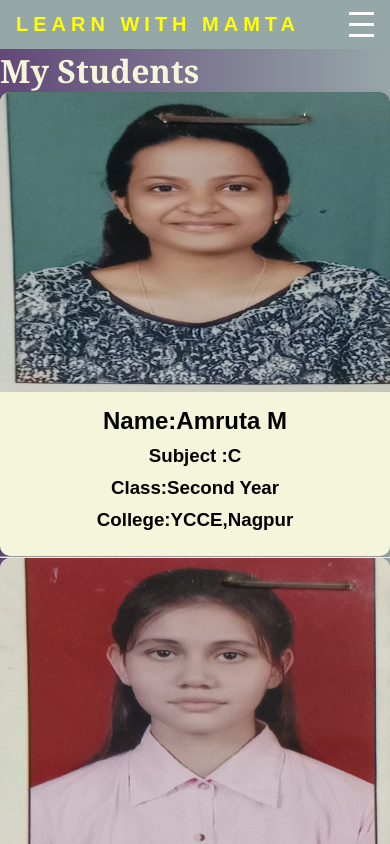
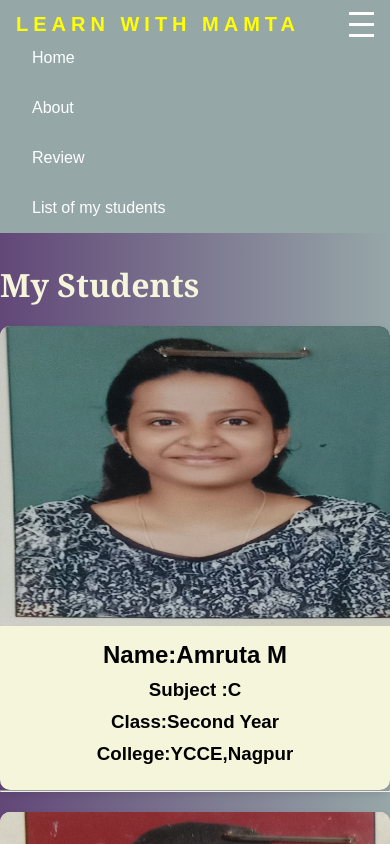
Before and after one commit to codewithMamtaR/LearnWithMamta, a plain HTML site: page stulist.html in a window 390 px wide. Both pictures are taken after a click on the element 361 px from the left and 24 px from the top of the page. Shown: the top 844 px of the page. Drawn offline with Linux system fonts and the light colour scheme.

Commit message:
studentlistmodified

```diff
--- a/mystyle.css
+++ b/mystyle.css
@@ -213,3 +213,53 @@ footer p{
 {
   padding: 20px;
 }
+.student-profile {
+  display: flex;
+  background-color:beige;
+  border-radius: 10px;
+  box-shadow: 0 4px 8px rgba(0,0,0,0.1);
+  overflow: hidden;
+  max-width: 800px;
+  margin: 0 auto;
+  flex-wrap: wrap;
+  margin-top: 20px;
+}
+.student-info {
+  padding: 20px;
+  flex: 1;
+}
+
+.student-info h2,h3 {
+  margin-bottom: 10px;
+  color:black;
+}
+.stuu{
+  margin-top: 30px;
+}
+
+@media (max-width: 768px) {
+  .student-profile {
+    flex-direction: column;
+    align-items: center;
+  }
+
+  .student-profile img {
+    width: 100%;
+  }
+
+  .student-info {
+    padding: 15px;
+    text-align: center;
+  }
+}
+h1{
+    font-family: Georgia, 'Times New Roman', Times, serif;
+    color:beige;
+}
+body{
+    background: linear-gradient(to right,hwb(273 28% 53%),hwb(184 59% 34%));
+}
+img{
+    width: 300px;
+    height: 300px;
+}
--- a/stulist.html
+++ b/stulist.html
@@ -6,54 +6,7 @@
     <title>List of students</title>
     <link href="mystyle.css" rel="stylesheet">
     <link href="https://fonts.googleapis.com/css2?family=Anton&display=swap" rel="stylesheet">
-    <style>
-        .student-profile {
-      display: flex;
-      background-color:beige;
-      border-radius: 10px;
-      box-shadow: 0 4px 8px rgba(0,0,0,0.1);
-      overflow: hidden;
-      max-width: 800px;
-      margin: 0 auto;
-      flex-wrap: wrap;
-    }
-    .student-info {
-      padding: 20px;
-      flex: 1;
-    }
 
-    .student-info h2,h3 {
-      margin-bottom: 10px;
-      color:black;
-    }
-
-    @media (max-width: 768px) {
-      .student-profile {
-        flex-direction: column;
-        align-items: center;
-      }
-
-      .student-profile img {
-        width: 100%;
-      }
-
-      .student-info {
-        padding: 15px;
-        text-align: center;
-      }
-    }
-    h1{
-        font-family: Georgia, 'Times New Roman', Times, serif;
-        color:beige;
-    }
-    body{
-        background: linear-gradient(to right,hwb(273 28% 53%),hwb(184 59% 34%));
-    }
-    img{
-        width: 300px;
-        height: 300px;
-    }
-    </style>
 </head>
 <body>
     <nav>
@@ -72,7 +25,7 @@
             <a href="stulist.html">List of my students</a>
         </div>
     </nav>
-    <h1>My Students</h1>
+    <h1 class="stuu">My Students</h1>
     <div class="student-profile">
         <img src="assets/images/Amruta mustyalwar c ycce.webp">
         <div class="student-info">
@@ -1062,6 +1015,10 @@
     <footer>
         <p>&copy;built by mamta</p>
     </footer>
-
+    <script>
+        function toggleMenu() {
+          document.getElementById('menu').classList.toggle('active');
+        }
+    </script>
 </body>
 </html>
```
